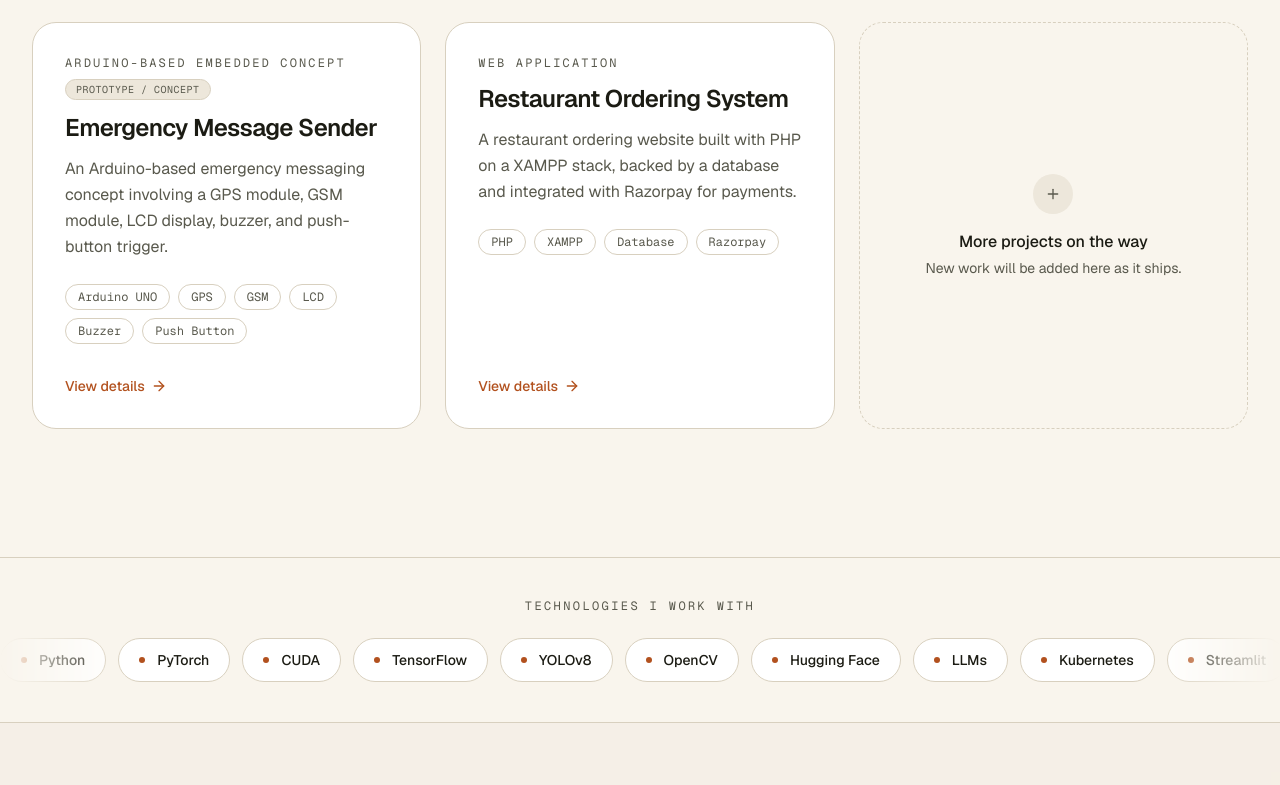
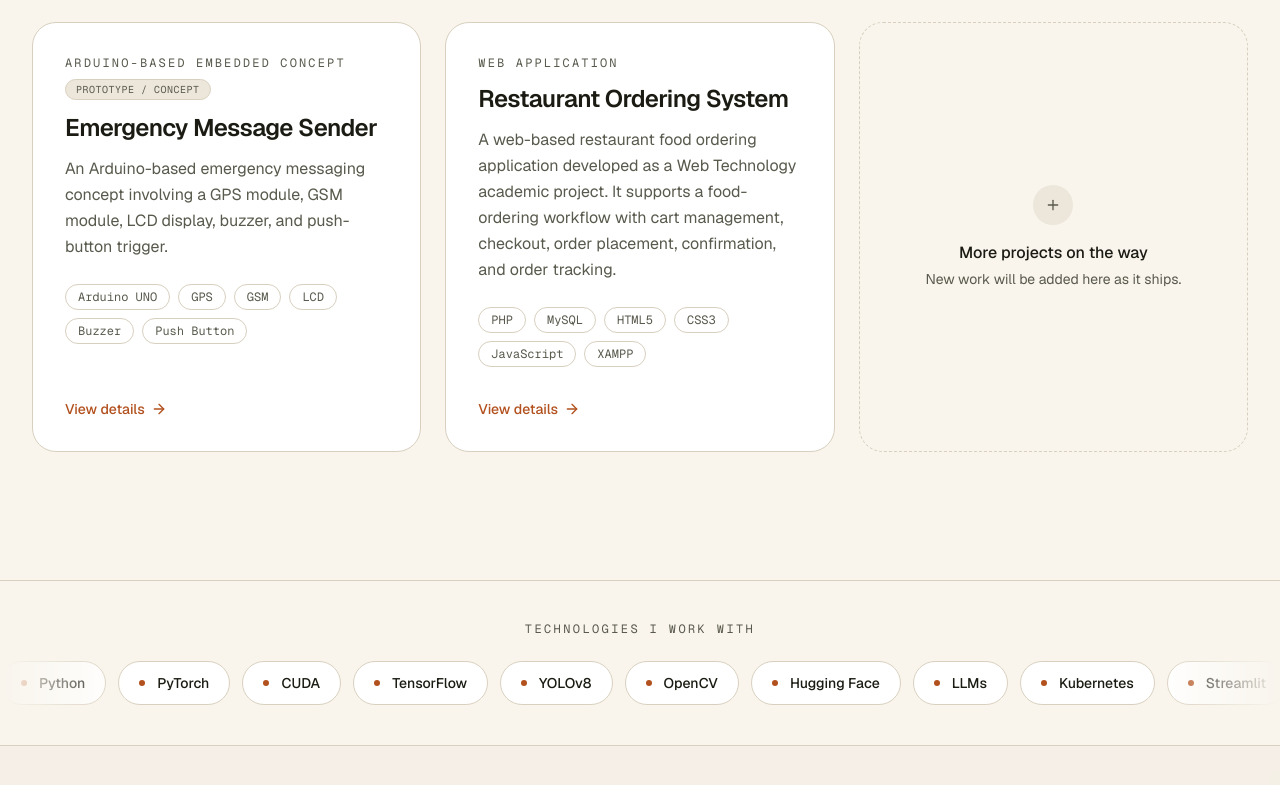
Before and after one commit to sufiiishaikh789-boop/Sufiyan_Sameer_Shaikh-Portfolio, a Next.js app: page / in a window 1280 px wide. Shown: the part 3801-4586 px from the top of the page. Built offline with nearby package versions, Linux system fonts and the light colour scheme.

Commit message:
Upgrade restaurant ordering project details

```diff
--- a/app/projects/[slug]/page.tsx
+++ b/app/projects/[slug]/page.tsx
@@ -160,6 +160,16 @@ export default async function ProjectPage({ params }: { params: Promise<{ slug:
               <CheckList items={project.testing} />
             </DetailSection>
           ) : null}
+          {project.challenges?.length ? (
+            <DetailSection title="Challenges & learning">
+              <CheckList items={project.challenges} />
+            </DetailSection>
+          ) : null}
+          {project.futureImprovements?.length ? (
+            <DetailSection title="Future improvements">
+              <CheckList items={project.futureImprovements} />
+            </DetailSection>
+          ) : null}
           <DetailSection title="Screenshots">
             {project.screenshots.length ? (
               <div className="grid gap-4 sm:grid-cols-2">
--- a/data/projects.ts
+++ b/data/projects.ts
@@ -21,6 +21,8 @@ export type Project = {
   architecture?: ArchitectureLayer[]
   gpu?: string[]
   testing?: string[]
+  challenges?: string[]
+  futureImprovements?: string[]
   screenshots: { src: string; alt: string }[]
 }
 
@@ -86,11 +88,42 @@ export const projects: Project[] = [
   {
     slug: 'restaurant-ordering-system',
     title: 'Restaurant Ordering System',
-    subtitle: 'Web application',
-    summary: 'A restaurant ordering website built with PHP on a XAMPP stack, backed by a database and integrated with Razorpay for payments.',
+    subtitle: 'Web Application',
+    summary:
+      'A web-based restaurant food ordering application developed as a Web Technology academic project. It supports a food-ordering workflow with cart management, checkout, order placement, confirmation, and order tracking.',
     featured: false,
-    technologies: ['PHP', 'XAMPP', 'Database', 'Razorpay'],
-    features: [],
+    technologies: ['PHP', 'MySQL', 'HTML5', 'CSS3', 'JavaScript', 'XAMPP'],
+    features: [
+      'Browse available food items',
+      'Add items to a cart and manage quantities',
+      'Review cart contents during checkout',
+      'Place food orders through the application workflow',
+      'Show order confirmation after placement',
+      'Track order status',
+    ],
+    github: 'https://github.com/sufiishaikh789-boop/On_Table_Food_Ordering_Base',
+    overview:
+      'Restaurant Ordering System is a PHP and MySQL web application created for a Web Technology academic project. It models the customer journey from selecting food items through order placement, confirmation, and tracking.',
+    problem:
+      'A restaurant needs a structured digital ordering flow so customers can select food, review their cart, submit an order, and understand what happens after placement instead of relying on an informal or manual process.',
+    solution:
+      'The application combines a browser-based interface with PHP server-side logic and a MySQL database. Customers can manage a cart, proceed through checkout, place an order, receive confirmation, and view order-tracking information.',
+    architecture: [
+      { name: 'Interface', description: 'HTML5, CSS3, and JavaScript provide the customer-facing food selection, cart, checkout, confirmation, and tracking screens.' },
+      { name: 'Application logic', description: 'PHP handles the ordering workflow, including cart processing, checkout, order placement, confirmation, and tracking requests.' },
+      { name: 'Database', description: 'MySQL stores the application data required by the ordering workflow and its order-tracking views.' },
+      { name: 'Local runtime', description: 'XAMPP provides the local Apache and MySQL environment used to run and test the PHP application.' },
+    ],
+    testing: ['Local testing with XAMPP and the project workflow'],
+    challenges: [
+      'Connecting the cart, checkout, and order-placement stages into one consistent workflow.',
+      'Designing database-backed order tracking while developing in a local PHP environment.',
+    ],
+    futureImprovements: [
+      'Deploy the application to a hosted PHP and MySQL environment.',
+      'Add authenticated customer and staff accounts with role-based access.',
+      'Add production-ready payment integration and automated notifications after validation.',
+    ],
     screenshots: [],
   },
 ]
```
